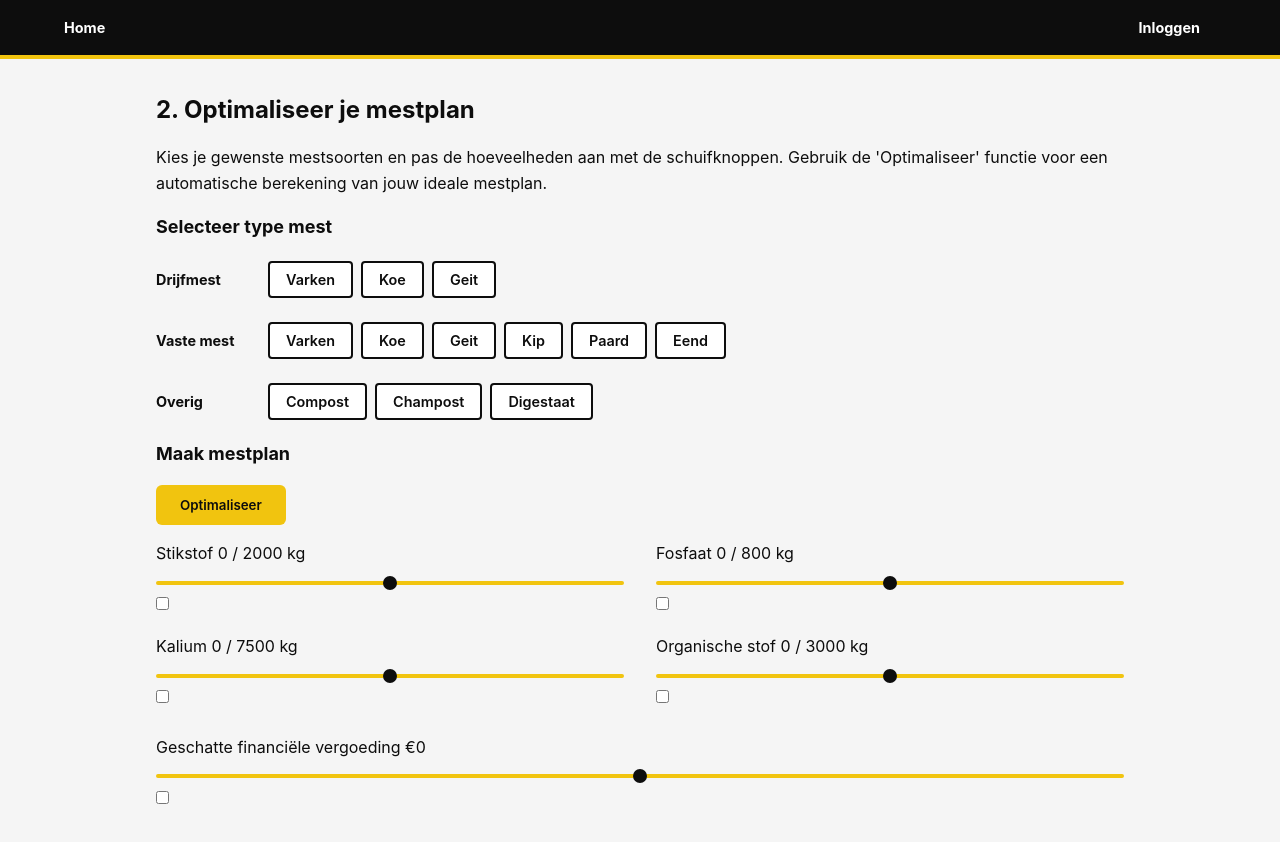
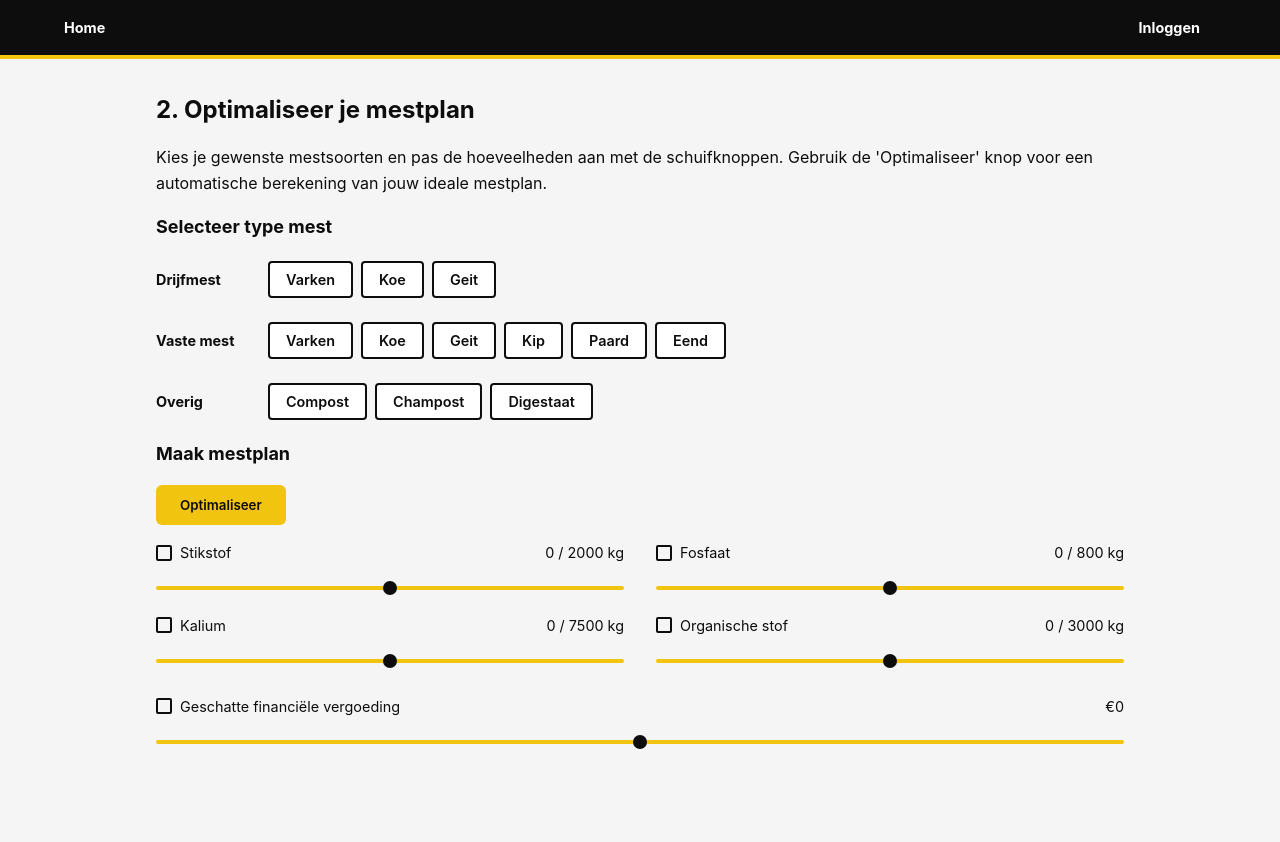
Before and after one commit to Corretje01/mestassistent, a plain HTML site: page mestplan.html in a window 1280 px wide. After the commit the page ends 800 px from the top, so only its background shows below. Drawn offline with Linux system fonts and the light colour scheme.

Commit message:
Update mestplan.html

```diff
--- a/mestplan.html
+++ b/mestplan.html
@@ -18,7 +18,7 @@
 
   <main class="container">
     <h2>2. Optimaliseer je mestplan</h2>
-    <p>Kies je gewenste mestsoorten en pas de hoeveelheden aan met de schuifknoppen. Gebruik de 'Optimaliseer' functie voor een automatische berekening van jouw ideale mestplan.</p>
+    <p>Kies je gewenste mestsoorten en pas de hoeveelheden aan met de schuifknoppen. Gebruik de 'Optimaliseer' knop voor een automatische berekening van jouw ideale mestplan.</p>
 
     <!-- Stap 1: Selectie mestsoorten -->
     <section id="mest-selectie" class="card">
@@ -54,33 +54,48 @@
       <div id="sliders-container" class="sliders-grid">
         <!-- Standaard sliders -->
         <div class="slider-group">
-          <label for="slider-stikstof">Stikstof <span class="value" id="value-stikstof">0 / 2000 kg</span></label>
+          <div class="slider-header">
+            <input type="checkbox" id="lock-stikstof" />
+            <label for="slider-stikstof">Stikstof</label>
+            <span class="value" id="value-stikstof">0 / 2000 kg</span>
+          </div>
           <input type="range" id="slider-stikstof" min="0" max="2000" step="1" />
-          <input type="checkbox" id="lock-stikstof" />
         </div>
         <div class="slider-group">
-          <label for="slider-fosfaat">Fosfaat <span class="value" id="value-fosfaat">0 / 800 kg</span></label>
+          <div class="slider-header">
+            <input type="checkbox" id="lock-fosfaat" />
+            <label for="slider-fosfaat">Fosfaat</label>
+            <span class="value" id="value-fosfaat">0 / 800 kg</span>
+          </div>
           <input type="range" id="slider-fosfaat" min="0" max="800" step="1" />
-          <input type="checkbox" id="lock-fosfaat" />
         </div>
         <div class="slider-group">
-          <label for="slider-kalium">Kalium <span class="value" id="value-kalium">0 / 7500 kg</span></label>
+          <div class="slider-header">
+            <input type="checkbox" id="lock-kalium" />
+            <label for="slider-kalium">Kalium</label>
+            <span class="value" id="value-kalium">0 / 7500 kg</span>
+          </div>
           <input type="range" id="slider-kalium" min="0" max="7500" step="1" />
-          <input type="checkbox" id="lock-kalium" />
         </div>
         <div class="slider-group">
-          <label for="slider-organisch">Organische stof <span class="value" id="value-organisch">0 / 3000 kg</span></label>
+          <div class="slider-header">
+            <input type="checkbox" id="lock-organisch" />
+            <label for="slider-organisch">Organische stof</label>
+            <span class="value" id="value-organisch">0 / 3000 kg</span>
+          </div>
           <input type="range" id="slider-organisch" min="0" max="3000" step="1" />
-          <input type="checkbox" id="lock-organisch" />
         </div>
-        <!-- Dynamische sliders voor geselecteerde mestsoorten komen hier -->
+        <!-- Dynamische sliders komen hier, ze gebruiken dezelfde .slider-header structuur -->
       </div>
 
       <!-- Laatste slider: Financiële vergoeding -->
       <div class="slider-group full-width">
-        <label for="slider-financieel">Geschatte financiële vergoeding <span class="value" id="value-financieel">€0</span></label>
+        <div class="slider-header">
+          <input type="checkbox" id="lock-financieel" />
+          <label for="slider-financieel">Geschatte financiële vergoeding</label>
+          <span class="value" id="value-financieel">€0</span>
+        </div>
         <input type="range" id="slider-financieel" min="0" max="20000" step="100" />
-        <input type="checkbox" id="lock-financieel" />
       </div>
     </section>
   </main>
```
